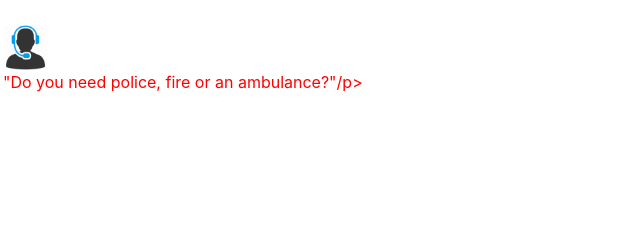
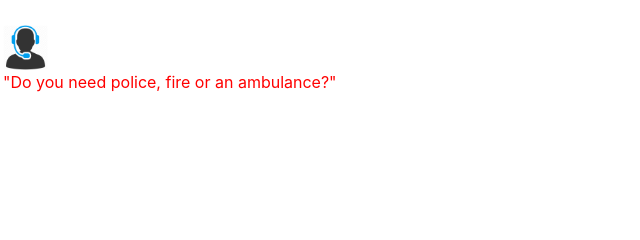
Before and after one commit to lane203m/ENSE471_GroupG_Project, a plain HTML site: page src/script_page/script.html in a window 1280 px wide. Shown: the part 465-705 px from the top of the page, 12-652 px from the left. Drawn offline with nearby package versions, Linux system fonts and the light colour scheme.

Commit message:
missing <

```diff
--- a/src/script_page/script.html
+++ b/src/script_page/script.html
@@ -42,7 +42,7 @@
 			<br>
 			<div class = "operator">
 				<img src="operator.png"/>
-				<p>"Do you need police, fire or an ambulance?"/p>
+				<p>"Do you need police, fire or an ambulance?"</p>
 			</div>
 
 			<br>
```
